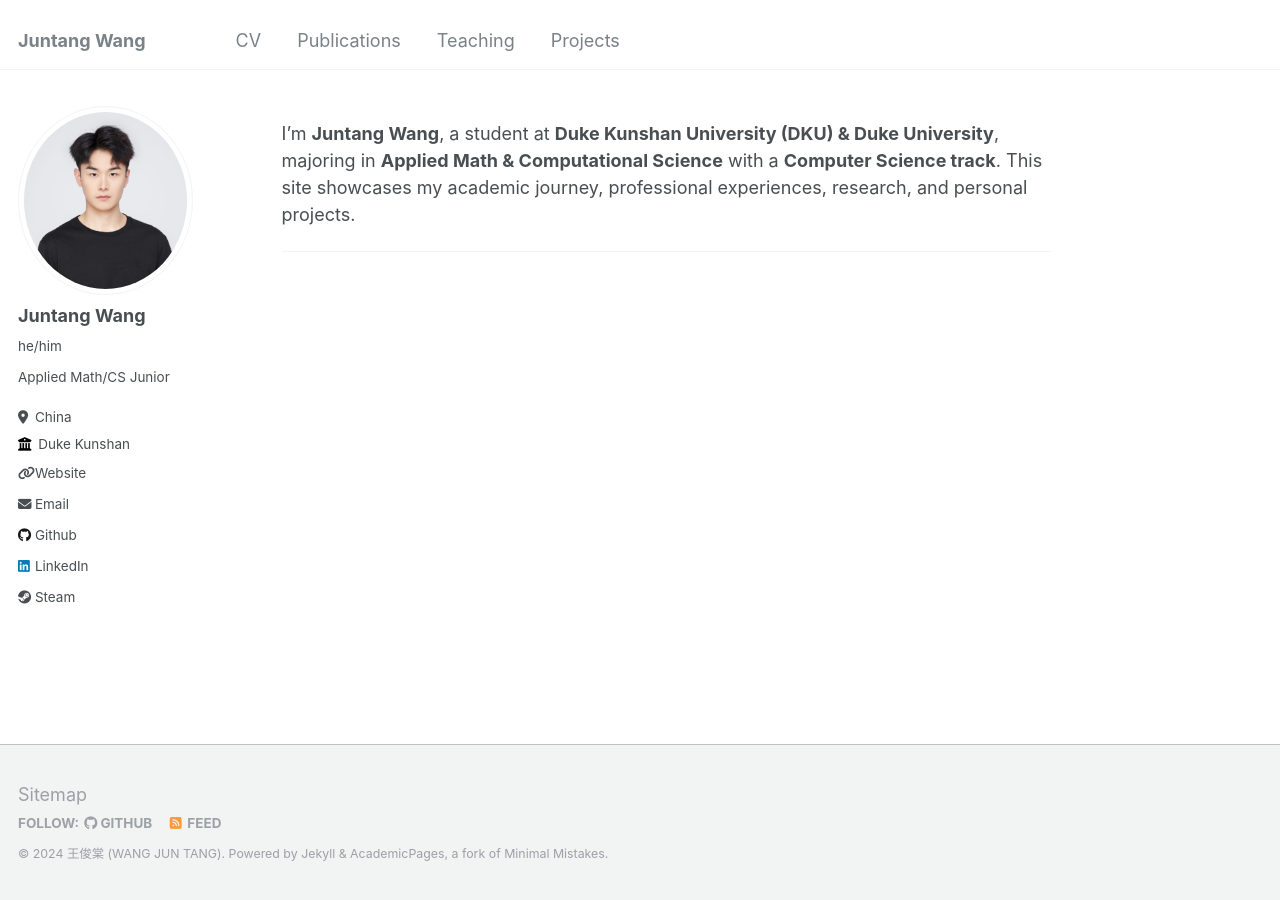
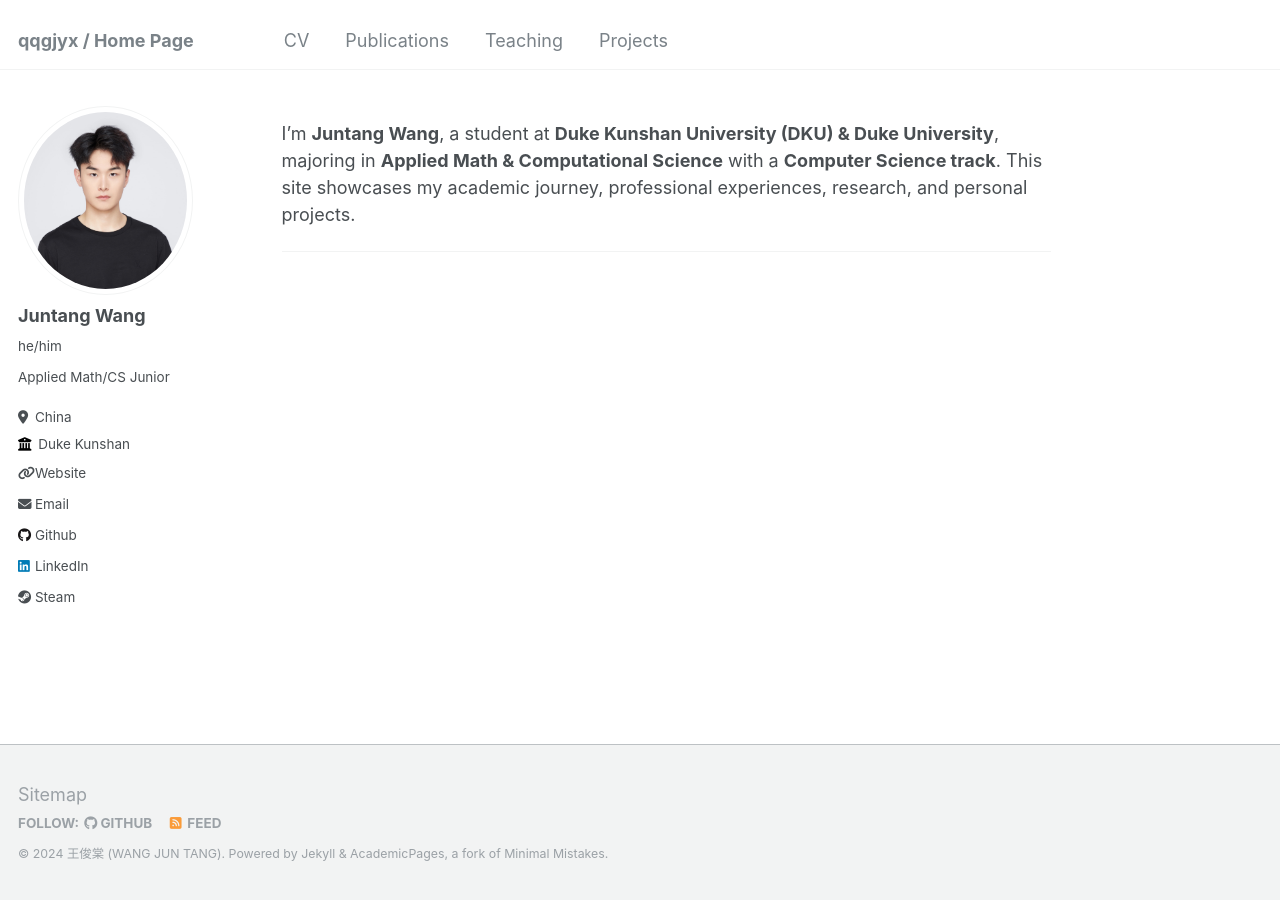
Before and after one commit to qqgjyx/qqgjyx.github.io, a Jekyll site: the page built from _pages/about.md, in a window 1280 px wide. Built offline with Jekyll 4.4.1, drawn with Linux system fonts in a browser that asks for light colours.

Commit message:
Updated cv.md

```diff
--- a/_config.yml
+++ b/_config.yml
@@ -8,7 +8,7 @@
 
 # Basic Site Settings
 locale                   : "en-US"
-title                    : "Juntang Wang"
+title                    : "qqgjyx / Home Page"
 title_separator          : "-"
 name                     : &name "王俊棠 (WANG JUN TANG)"
 description              : &description "王俊棠"
```
